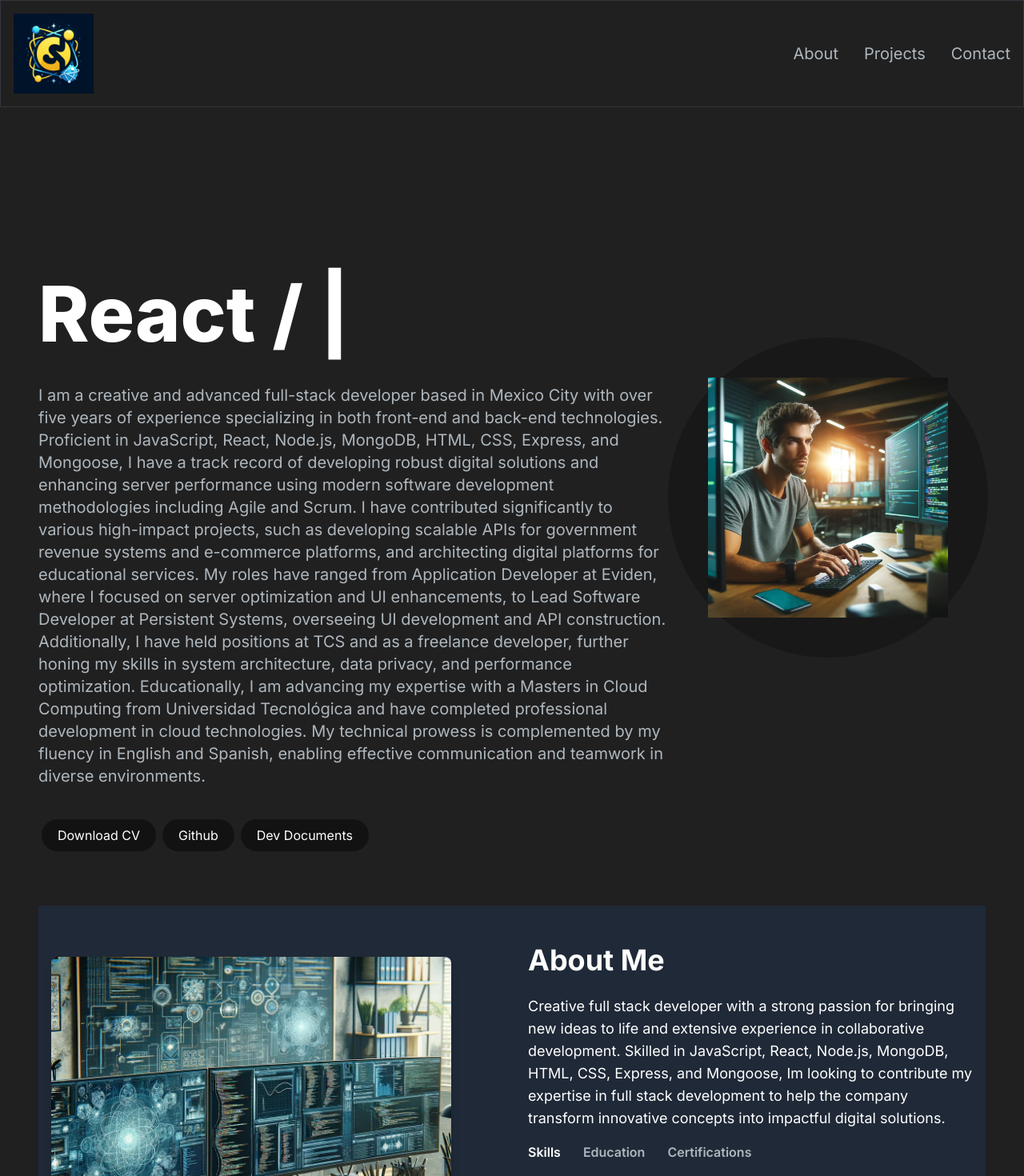
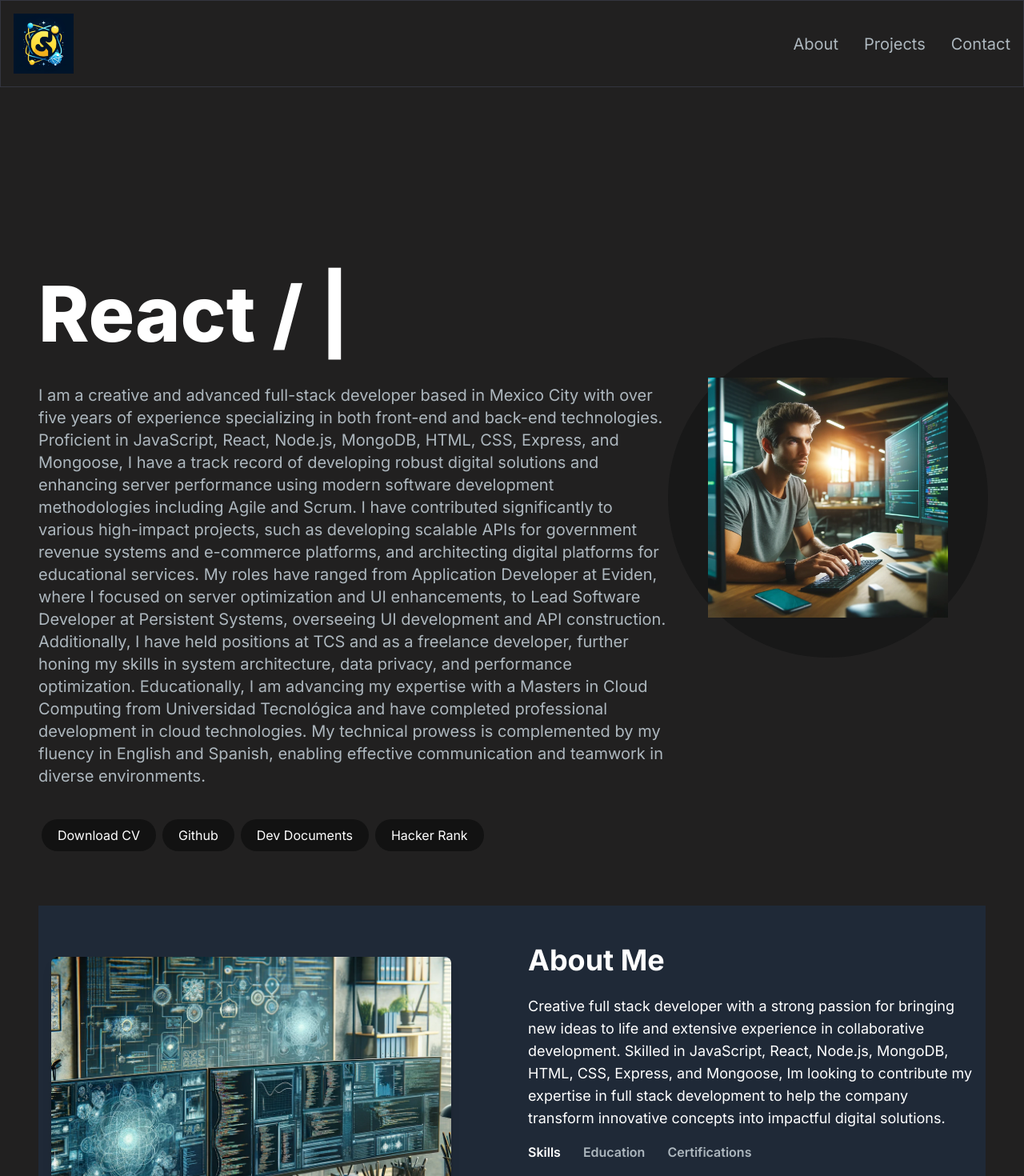
Before and after one commit to EdieAprovita/portafolio, a Next.js app: page / in a window 1280 px wide. Shown: the top 1470 px of the page at 80% size. Built offline with nearby package versions, Linux system fonts and the light colour scheme.

Commit message:
Update logos

```diff
--- a/src/app/components/EmailSection.tsx
+++ b/src/app/components/EmailSection.tsx
@@ -34,6 +34,16 @@ const EmailSection: React.FC = () => {
 							layout="fixed"
 						/>
 					</Link>
+					<Link href="mailto:eacm316@gmail.com">
+						<Image
+							className="hover:scale-110 transition-transform"
+							src="/images/gmail.png"
+							alt="Gmail Icon"
+							width={28}
+							height={28}
+							layout="fixed"
+						/>
+					</Link>
 				</div>
 			</div>
 		</section>
--- a/src/app/components/HeroSection.tsx
+++ b/src/app/components/HeroSection.tsx
@@ -78,6 +78,13 @@ const HeroSection = () => {
 								Dev Documents
 							</span>
 						</Link>
+						<Link
+							href="https://www.hackerrank.com/profile/edieveg316"
+							className="px-1 inline-block py-1 w-full sm:w-fit rounded-full bg-gradient-to-br from-primary-500 to-secondary-500 hover:bg-slate-800 text-white mt-3">
+							<span className="block bg-[#121212] hover:bg-slate-800 rounded-full px-5 py-2">
+								Hacker Rank
+							</span>
+						</Link>
 					</div>
 				</motion.div>
 				<motion.div
--- a/src/app/components/Navbar.tsx
+++ b/src/app/components/Navbar.tsx
@@ -41,7 +41,7 @@ const Navbar: React.FC = () => {
 			<div className="flex container lg:py-4 flex-wrap items-center justify-between mx-auto px-4 py-2">
 				<Link href={"/"} passHref>
 					<div className="text-2xl md:text-5xl text-white font-semibold cursor-pointer">
-						<Image src="/images/logo.png" width={100} height={100} alt="Logo" />
+						<Image src="/images/logo.png" width={75} height={75} alt="Logo" />
 					</div>
 				</Link>
 				<div className="mobile-menu block md:hidden">
```
Also changed, not shown: public/images/gmail.png (added).
